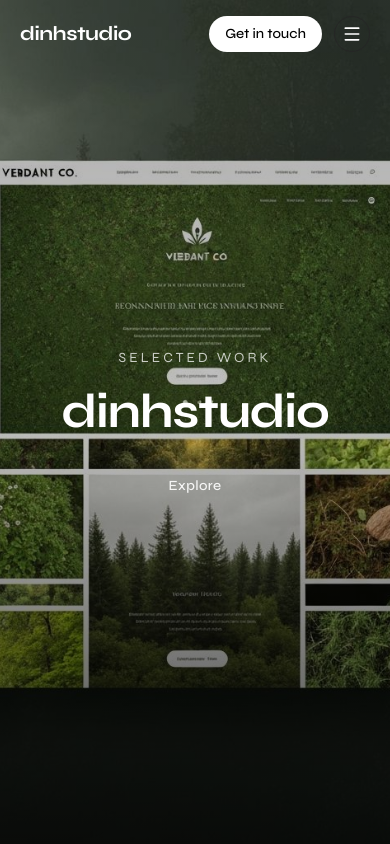
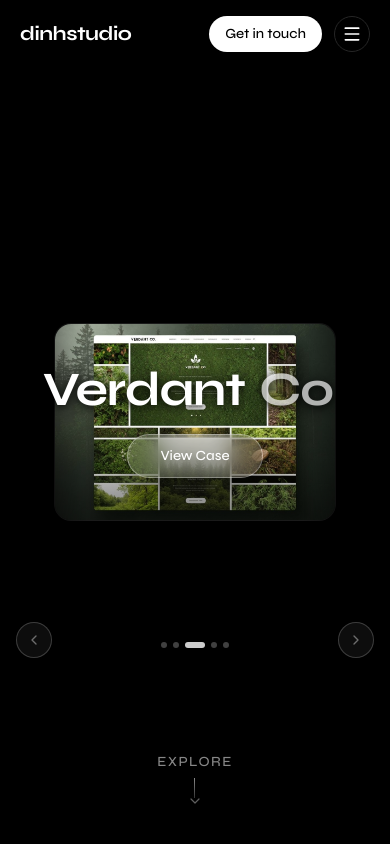
Before and after one commit to dinhio/dinhstudio, a Next.js app: page /en-us in a window 390 px wide. Shown: the top 844 px of the page. Built offline with nearby package versions, Linux system fonts and the light colour scheme.

Commit message:
fix(hero): restore carousel load with animated fallback handoff

```diff
--- a/components/hero-carousel.tsx
+++ b/components/hero-carousel.tsx
@@ -189,7 +189,7 @@
   };
 }
 
-export function HeroCarousel() {
+export function HeroCarousel({ showTopLogo = true }: { showTopLogo?: boolean } = {}) {
   const [isDraggingCursor, setIsDraggingCursor] = useState(false);
   const [isInteracting, setIsInteracting] = useState(false);
   const [carouselState, dispatch] = useReducer(carouselReducer, {
@@ -366,11 +366,13 @@
   return (
     <div className="relative flex h-screen w-full flex-col items-center justify-center overflow-hidden bg-background">
       {/* Logo — hidden on mobile to avoid clash with the fixed nav top-bar */}
-      <div className="absolute top-8 left-1/2 z-50 -translate-x-1/2 hidden md:block">
-        <h1 className="text-2xl font-bold tracking-tight text-foreground font-sans">
-          dinhstudio
-        </h1>
-      </div>
+      {showTopLogo ? (
+        <div className="absolute top-8 left-1/2 z-50 -translate-x-1/2 hidden md:block">
+          <h1 className="text-2xl font-bold tracking-tight text-foreground font-sans">
+            dinhstudio
+          </h1>
+        </div>
+      ) : null}
 
       {/* Carousel track — drag / swipe area */}
       <div
--- a/components/hero-experience.tsx
+++ b/components/hero-experience.tsx
@@ -1,80 +1,78 @@
 "use client";
 
-import Image from "next/image";
 import { useEffect, useState } from "react";
 
-type HeroCarouselComponent = React.ComponentType;
+type HeroCarouselComponent = React.ComponentType<{ showTopLogo?: boolean }>;
 
 const CAROUSEL_LOAD_DELAY_MS = 1200;
 
-function HeroFallback() {
+function HeroFallback({ isTransitioning }: { isTransitioning: boolean }) {
   return (
-    <section className="relative flex h-screen w-full items-center justify-center overflow-hidden bg-background">
-      <Image
-        src="/carousel/project-3.jpg"
-        alt="Featured project"
-        fill
-        priority
-        quality={72}
-        sizes="100vw"
-        className="object-cover"
-      />
-      <div className="absolute inset-0 bg-gradient-to-b from-black/30 via-black/25 to-background/75" />
-      <div className="relative z-10 px-6 text-center">
-        <p className="text-sm tracking-[0.22em] text-white/75 uppercase">Selected Work</p>
-        <h1 className="mt-5 text-5xl font-bold tracking-tight text-white md:text-7xl">
+    <div
+      className={`absolute inset-0 z-20 overflow-hidden bg-background transition-opacity duration-700 ${
+        isTransitioning ? "pointer-events-none opacity-0" : "opacity-100"
+      }`}
+    >
+      <div
+        className={`absolute left-1/2 z-30 px-6 text-center transition-all duration-700 ease-out ${
+          isTransitioning
+            ? "top-8 -translate-x-1/2 translate-y-0 opacity-0"
+            : "top-1/2 -translate-x-1/2 -translate-y-1/2 opacity-100"
+        }`}
+      >
+        <h1 className="text-5xl font-bold tracking-tight text-foreground md:text-7xl">
           dinhstudio
         </h1>
-        <a
-          href="#content"
-          className="mt-10 inline-flex items-center text-sm font-medium tracking-wide text-white/90 transition-opacity hover:opacity-80"
-        >
-          Explore
-        </a>
+        <p className="mt-4 text-sm tracking-[0.14em] text-muted-foreground uppercase md:text-base">
+          Design Better. Launch Faster.
+        </p>
       </div>
-    </section>
+    </div>
   );
 }
 
 export function HeroExperience() {
   const [Carousel, setCarousel] = useState<HeroCarouselComponent | null>(null);
+  const [showCarousel, setShowCarousel] = useState(false);
 
   useEffect(() => {
-    const mediaQuery = window.matchMedia("(min-width: 1024px)");
-    if (!mediaQuery.matches) return;
-
     let cancelled = false;
-    let timeoutId: ReturnType<typeof setTimeout> | null = null;
-    let idleId: number | null = null;
-
-    const loadCarousel = () => {
+    const timeoutId = setTimeout(() => {
       void import("@/components/hero-carousel").then(({ HeroCarousel }) => {
         if (!cancelled) {
           setCarousel(() => HeroCarousel);
         }
       });
-    };
-
-    if ("requestIdleCallback" in window) {
-      idleId = window.requestIdleCallback(loadCarousel, { timeout: CAROUSEL_LOAD_DELAY_MS });
-    } else {
-      timeoutId = setTimeout(loadCarousel, CAROUSEL_LOAD_DELAY_MS);
-    }
+    }, CAROUSEL_LOAD_DELAY_MS);
 
     return () => {
       cancelled = true;
-      if (idleId !== null && "cancelIdleCallback" in window) {
-        window.cancelIdleCallback(idleId);
-      }
-      if (timeoutId !== null) {
-        clearTimeout(timeoutId);
-      }
+      clearTimeout(timeoutId);
     };
   }, []);
 
-  if (Carousel) {
-    return <Carousel />;
-  }
+  useEffect(() => {
+    if (!Carousel) return;
 
-  return <HeroFallback />;
+    const rafId = window.requestAnimationFrame(() => {
+      setShowCarousel(true);
+    });
+
+    return () => window.cancelAnimationFrame(rafId);
+  }, [Carousel]);
+
+  return (
+    <section className="relative h-screen w-full overflow-hidden bg-background">
+      {Carousel ? (
+        <div
+          className={`absolute inset-0 z-10 transition-opacity duration-700 ${
+            showCarousel ? "opacity-100" : "opacity-0"
+          }`}
+        >
+          <Carousel showTopLogo={false} />
+        </div>
+      ) : null}
+      <HeroFallback isTransitioning={showCarousel} />
+    </section>
+  );
 }
```
